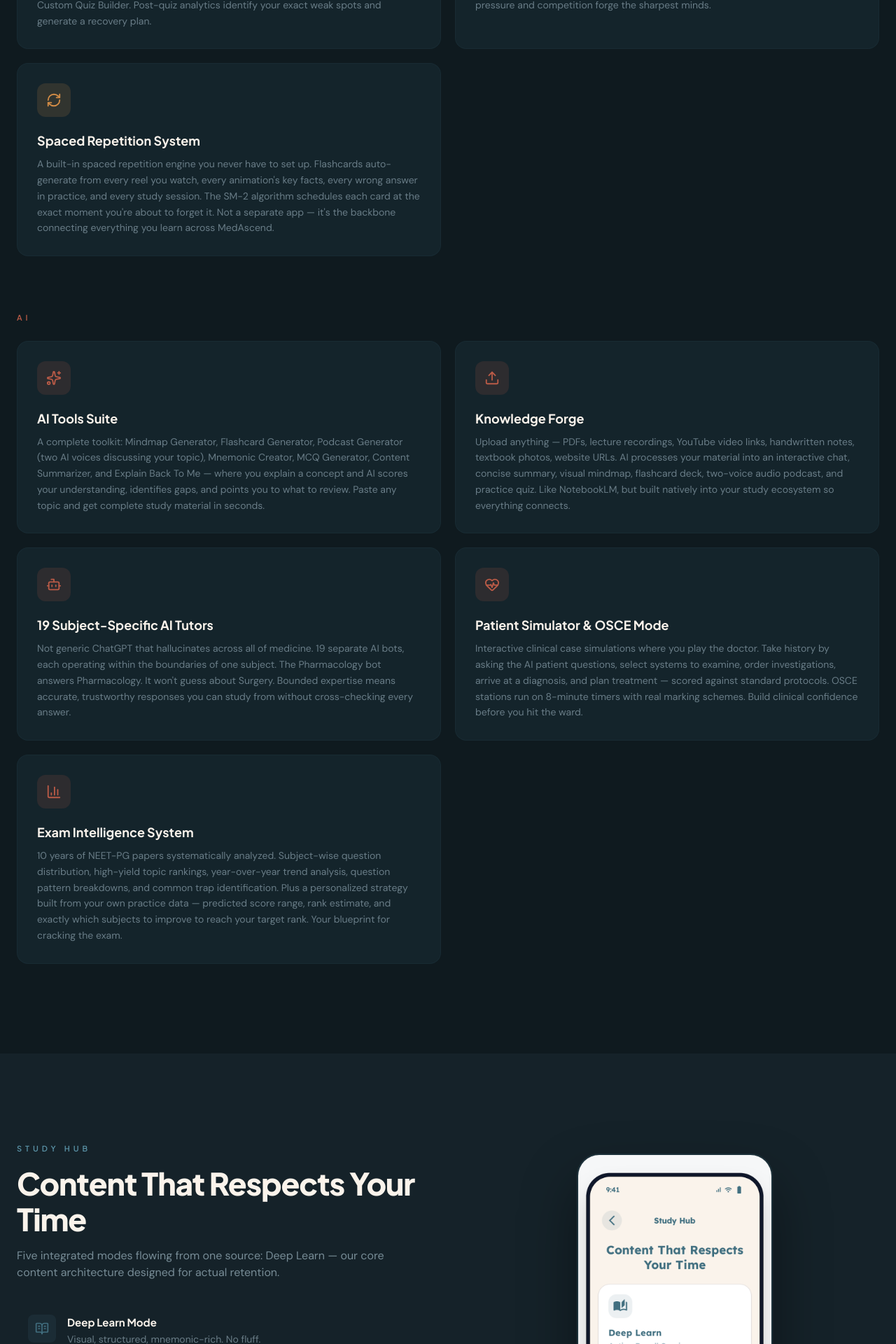
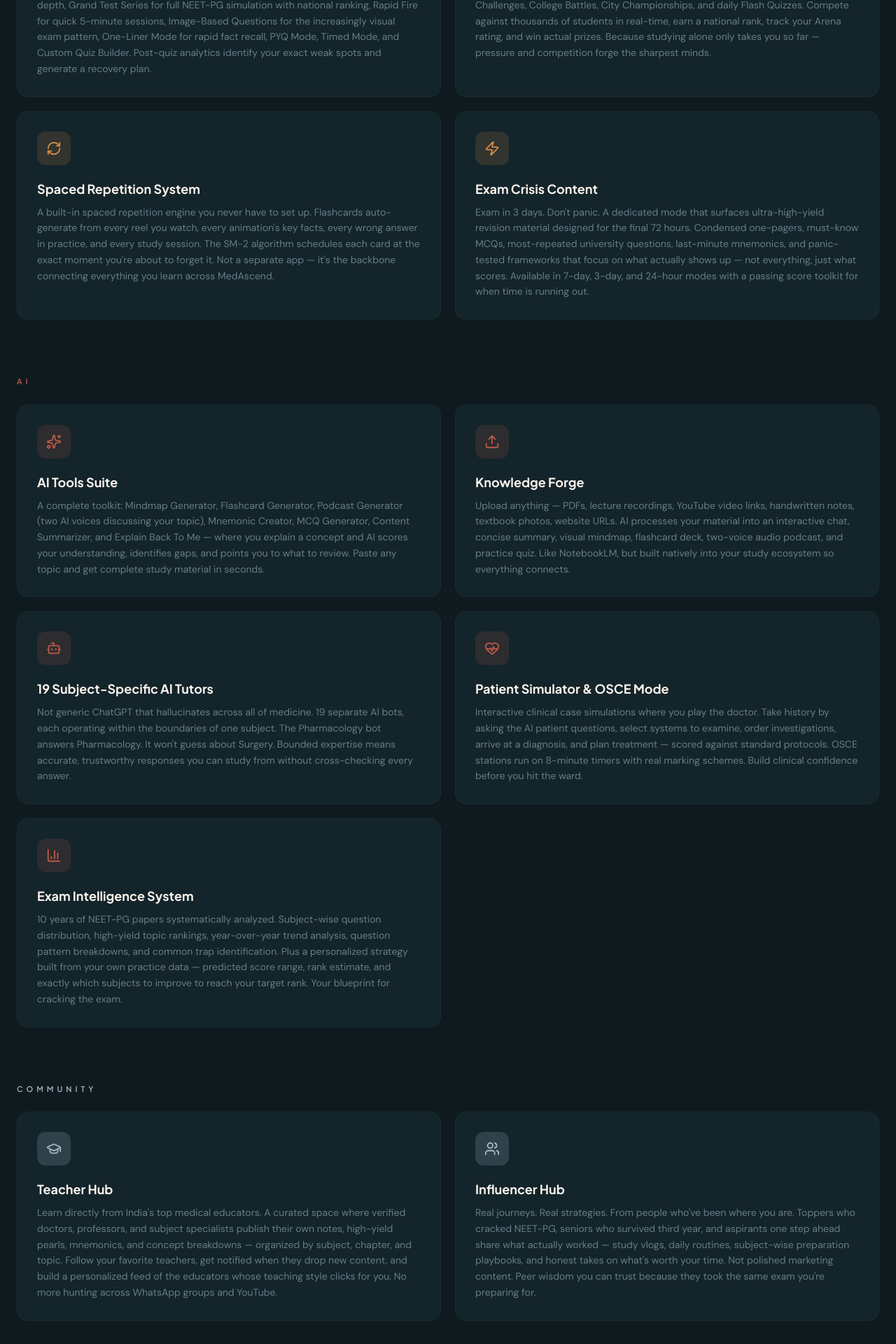
Before and after one commit to prometheon-ai/medascend-website, a React (Vite) app in the folder app/: page /features in a window 1280 px wide. Shown: the part 1828-3748 px from the top of the page at 70% size. Built offline with nearby package versions, Linux system fonts and the light colour scheme.

Commit message:
few more more changes

```diff
--- a/app/src/components/Features.jsx
+++ b/app/src/components/Features.jsx
@@ -2,7 +2,8 @@
 import {
   Target, Brain, Clapperboard, Play, BarChart3, Layers,
   Trophy, RefreshCw, Sparkles, Upload, Bot, HeartPulse,
-  Microscope, BookMarked, Newspaper
+  Microscope, BookMarked, Newspaper, GraduationCap, Users,
+  Zap, PenLine
 } from 'lucide-react'
 import AnimatedText from './animations/AnimatedText'
 import FadeInView from './animations/FadeInView'
@@ -20,6 +21,7 @@
       { icon: Layers, title: 'Subject Pearls', desc: 'Subject-specific quick-reference cards designed for rapid recall — Anatomy origin-insertion tables, Pharmacology drug comparison charts, Medicine DOC compilations, Surgery staging systems, Pediatrics milestone charts, Microbiology vaccine schedules. The curated reference material that saves hours of note-making.' },
       { icon: Newspaper, title: 'Recent Guidelines', desc: 'Updated medical guidelines with exam-focused summaries. What changed from the previous version, why it matters for NEET-PG, related MCQs that test the updates, and ready-made flashcards for every key change. Never get caught off guard by a guideline question.' },
       { icon: BookMarked, title: 'Mindmaps & Flashcards Library', desc: 'A pre-built library of professionally designed mindmaps and flashcard decks for every chapter across all 19 subjects. No creation effort — browse, preview, and start studying. Add entire decks to your spaced repetition queue with one tap.' },
+      { icon: PenLine, title: 'Notes & PDF Reader', desc: 'A note-taking system built for medical students, not a generic app bolted on. Open any textbook PDF — Robbins, Harrison\'s, Gray\'s — and annotate directly with handwritten scribbles, typed notes, color-coded highlights, and voice memos pinned to specific pages. Notes auto-link to MedAscend\'s subject-chapter structure so everything you ever wrote on a topic surfaces together. AI generates summaries from your PDFs and turns your notes into flashcards and MCQs.' },
     ],
   },
   {
@@ -30,6 +32,7 @@
       { icon: Target, title: 'Practice Zone', desc: '15+ practice modes covering every scenario: Daily 10Q for consistency, QBank for depth, Grand Test Series for full NEET-PG simulation with national ranking, Rapid Fire for quick 5-minute sessions, Image-Based Questions for the increasingly visual exam pattern, One-Liner Mode for rapid fact recall, PYQ Mode, Timed Mode, and Custom Quiz Builder. Post-quiz analytics identify your exact weak spots and generate a recovery plan.' },
       { icon: Trophy, title: 'MedAscend Arena', desc: 'Live competitive quizzes with real prize money. Subject Showdowns, All-India Challenges, College Battles, City Championships, and daily Flash Quizzes. Compete against thousands of students in real-time, earn a national rank, track your Arena rating, and win actual prizes. Because studying alone only takes you so far — pressure and competition forge the sharpest minds.' },
       { icon: RefreshCw, title: 'Spaced Repetition System', desc: 'A built-in spaced repetition engine you never have to set up. Flashcards auto-generate from every reel you watch, every animation\'s key facts, every wrong answer in practice, and every study session. The SM-2 algorithm schedules each card at the exact moment you\'re about to forget it. Not a separate app — it\'s the backbone connecting everything you learn across MedAscend.' },
+      { icon: Zap, title: 'Exam Crisis Content', desc: 'Exam in 3 days. Don\'t panic. A dedicated mode that surfaces ultra-high-yield revision material designed for the final 72 hours. Condensed one-pagers, must-know MCQs, most-repeated university questions, last-minute mnemonics, and panic-tested frameworks that focus on what actually shows up — not everything, just what scores. Available in 7-day, 3-day, and 24-hour modes with a passing score toolkit for when time is running out.' },
     ],
   },
   {
@@ -42,6 +45,15 @@
       { icon: Bot, title: '19 Subject-Specific AI Tutors', desc: 'Not generic ChatGPT that hallucinates across all of medicine. 19 separate AI bots, each operating within the boundaries of one subject. The Pharmacology bot answers Pharmacology. It won\'t guess about Surgery. Bounded expertise means accurate, trustworthy responses you can study from without cross-checking every answer.' },
       { icon: HeartPulse, title: 'Patient Simulator & OSCE Mode', desc: 'Interactive clinical case simulations where you play the doctor. Take history by asking the AI patient questions, select systems to examine, order investigations, arrive at a diagnosis, and plan treatment — scored against standard protocols. OSCE stations run on 8-minute timers with real marking schemes. Build clinical confidence before you hit the ward.' },
       { icon: BarChart3, title: 'Exam Intelligence System', desc: '10 years of NEET-PG papers systematically analyzed. Subject-wise question distribution, high-yield topic rankings, year-over-year trend analysis, question pattern breakdowns, and common trap identification. Plus a personalized strategy built from your own practice data — predicted score range, rank estimate, and exactly which subjects to improve to reach your target rank. Your blueprint for cracking the exam.' },
+    ],
+  },
+  {
+    label: 'COMMUNITY',
+    color: 'text-sky',
+    accent: 'bg-sky/20',
+    features: [
+      { icon: GraduationCap, title: 'Teacher Hub', desc: 'Learn directly from India\'s top medical educators. A curated space where verified doctors, professors, and subject specialists publish their own notes, high-yield pearls, mnemonics, and concept breakdowns — organized by subject, chapter, and topic. Follow your favorite teachers, get notified when they drop new content, and build a personalized feed of the educators whose teaching style clicks for you. No more hunting across WhatsApp groups and YouTube.' },
+      { icon: Users, title: 'Influencer Hub', desc: 'Real journeys. Real strategies. From people who\'ve been where you are. Toppers who cracked NEET-PG, seniors who survived third year, and aspirants one step ahead share what actually worked — study vlogs, daily routines, subject-wise preparation playbooks, and honest takes on what\'s worth your time. Not polished marketing content. Peer wisdom you can trust because they took the same exam you\'re preparing for.' },
     ],
   },
 ]
```
